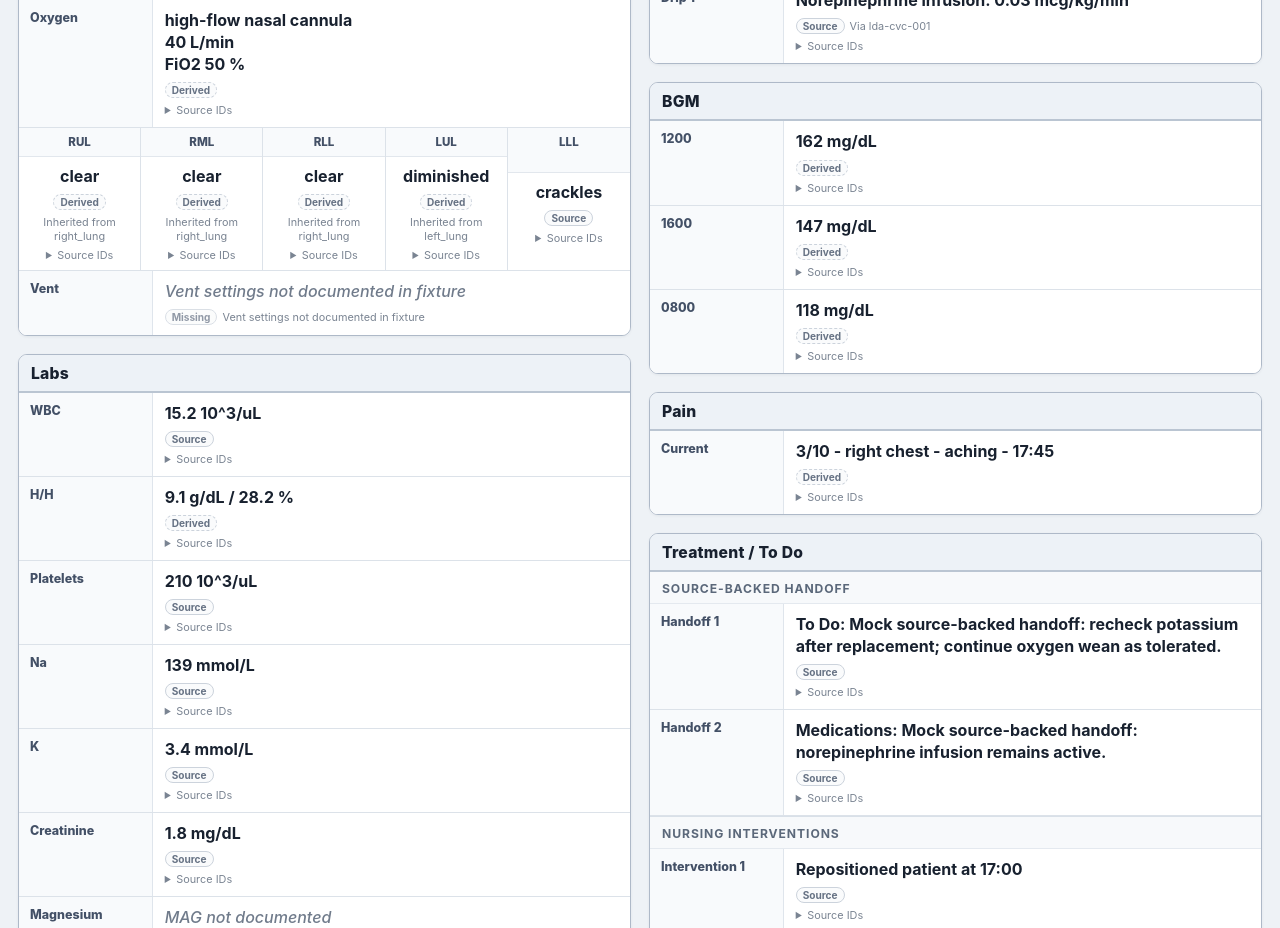
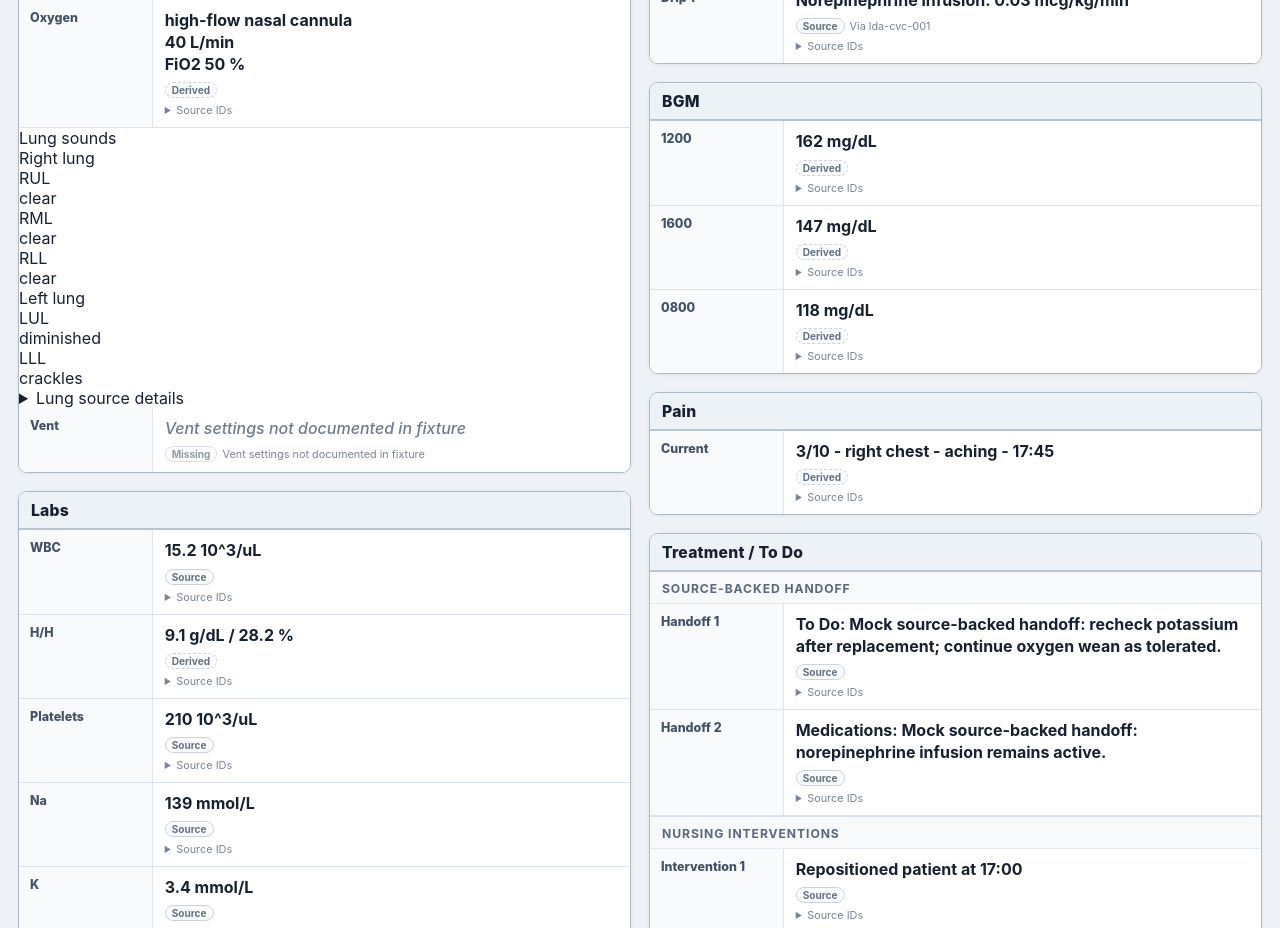
Before and after one commit to badmrfrosty313/Epic-Report-Sheet, a React (Vite) app: page / in a window 1280 px wide. Shown: the part 1500-2428 px from the top of the page. Built offline with nearby package versions, Linux system fonts and the light colour scheme.

Commit message:
Replace five-across lung grid with grouped lung assessment

```diff
--- a/src/App.tsx
+++ b/src/App.tsx
@@ -58,6 +58,75 @@ function DisplayField({
             <code>{field.sourceIds.join(", ")}</code>
           </details>
         ) : null}
+      </div>
+    </div>
+  );
+}
+
+function LungCell({
+  label,
+  field,
+}: {
+  label: string;
+  field: ReportField<string>;
+}) {
+  return (
+    <div className={`lung-cell ${field.value === null ? "lung-cell-missing" : ""}`}>
+      <div className="lung-cell-label">{label}</div>
+      <div className="lung-cell-value">
+        {field.value ?? field.note ?? "Not documented"}
+      </div>
+    </div>
+  );
+}
+
+function LungAssessment() {
+  const lungs = [
+    ["RUL", report.respiratory.rul],
+    ["RML", report.respiratory.rml],
+    ["RLL", report.respiratory.rll],
+    ["LUL", report.respiratory.lul],
+    ["LLL", report.respiratory.lll],
+  ] as const;
+
+  return (
+    <div className="lung-assessment">
+      <div className="lung-assessment-label">Lung sounds</div>
+      <div className="lung-assessment-content">
+        <div className="lung-side">
+          <div className="lung-side-title">Right lung</div>
+          <div className="lung-lobes lung-lobes-right">
+            <LungCell label="RUL" field={report.respiratory.rul} />
+            <LungCell label="RML" field={report.respiratory.rml} />
+            <LungCell label="RLL" field={report.respiratory.rll} />
+          </div>
+        </div>
+
+        <div className="lung-side">
+          <div className="lung-side-title">Left lung</div>
+          <div className="lung-lobes lung-lobes-left">
+            <LungCell label="LUL" field={report.respiratory.lul} />
+            <LungCell label="LLL" field={report.respiratory.lll} />
+          </div>
+        </div>
+
+        <details className="lung-source-detail">
+          <summary>Lung source details</summary>
+          <div className="lung-source-list">
+            {lungs.map(([label, field]) => (
+              <div className="lung-source-item" key={label}>
+                <strong>{label}</strong>
+                <span>{provenanceLabel(field.provenance)}</span>
+                {field.note ? <span>{field.note}</span> : null}
+                {field.sourceIds.length ? (
+                  <code>{field.sourceIds.join(", ")}</code>
+                ) : (
+                  <span>No source ID</span>
+                )}
+              </div>
+            ))}
+          </div>
+        </details>
       </div>
     </div>
   );
@@ -127,13 +196,7 @@ export default function App() {
 
           <Section title="Respiratory">
             <DisplayField label="Oxygen" field={report.respiratory.oxygen} />
-            <div className="five-column">
-              <DisplayField label="RUL" field={report.respiratory.rul} />
-              <DisplayField label="RML" field={report.respiratory.rml} />
-              <DisplayField label="RLL" field={report.respiratory.rll} />
-              <DisplayField label="LUL" field={report.respiratory.lul} />
-              <DisplayField label="LLL" field={report.respiratory.lll} />
-            </div>
+            <LungAssessment />
             <DisplayField label="Vent" field={report.respiratory.vent} />
           </Section>
 
```
